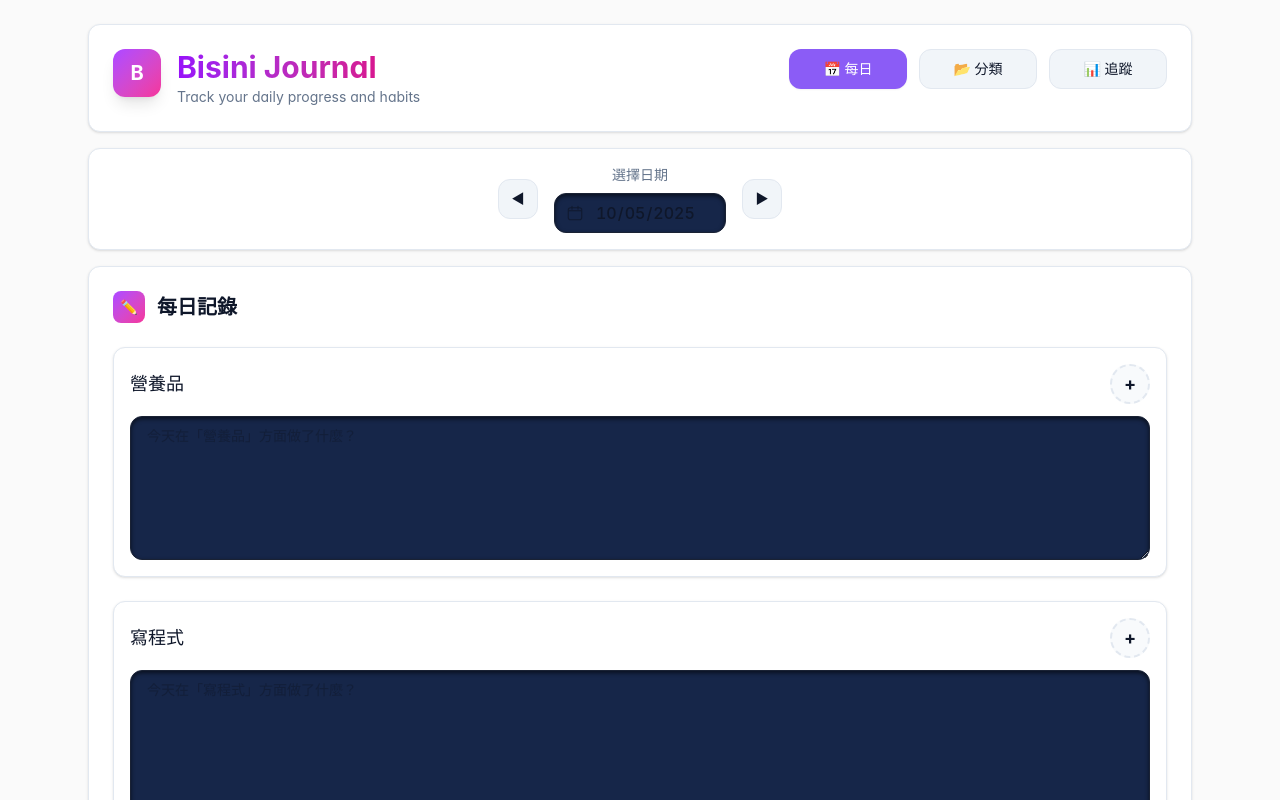
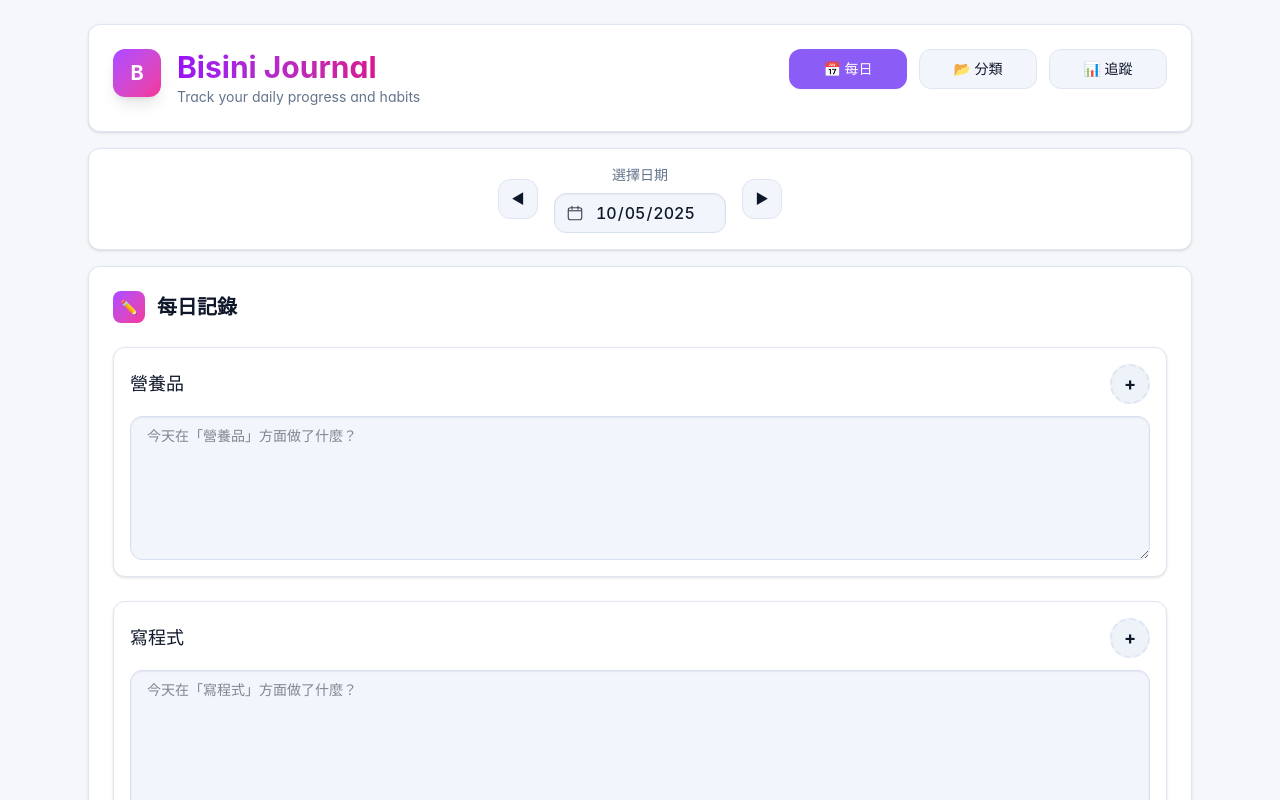
Before and after one commit to ianlai/bisini-journal, a Next.js app: page / in a window 1280 px wide. Shown: the top 800 px of the page. Built offline with nearby package versions, Linux system fonts and the light colour scheme.

Commit message:
Support light mode and dark mode

```diff
--- a/src/app/globals.css
+++ b/src/app/globals.css
@@ -1,20 +1,39 @@
 @import "tailwindcss";
 
 :root {
-  --background: #fafafa;
+  /* App background is not pure white; a soft tinted paper */
+  --background: #f6f7fb;            /* was #fafafa */
+
+  /* Text */
   --foreground: #0f172a;
+
+  /* Cards sit on the background, still white but we keep borders/shadow to float */
   --card: #ffffff;
   --card-foreground: #0f172a;
+
+  /* Brand */
   --primary: #8b5cf6;
   --primary-foreground: #ffffff;
-  --secondary: #f1f5f9;
+
+  /* Subtle containers / neutral buttons */
+  --secondary: #f2f5fb;            /* was #f1f5f9 */
   --secondary-foreground: #0f172a;
-  --muted: #f8fafc;
+
+  /* Muted backgrounds (headers, rails) */
+  --muted: #eef2f9;                /* was #f8fafc */
   --muted-foreground: #64748b;
-  --accent: #f1f5f9;
+
+  /* Accents */
+  --accent: #eef2f9;               /* was #f1f5f9 */
   --accent-foreground: #0f172a;
-  --border: #e2e8f0;
-  --input: #e2e8f0;
+
+  /* Borders / Inputs */
+  --border: #dfe6f2;               /* was #e2e8f0 */
+  --input: #d7e0f0;                /* was #e2e8f0 */
+
+  /* New: input surface (for inputs/textarea/date) */
+  --surface: #f2f5fb;              /* <— new for light */
+
   --ring: #8b5cf6;
   --radius: 0.75rem;
 }
@@ -43,21 +62,31 @@
   :root {
     --background: #0a0a0a;
     --foreground: #f8fafc;
+
     --card: #1e293b;
     --card-foreground: #f8fafc;
+
     --primary: #a78bfa;
     --primary-foreground: #0f172a;
+
     --secondary: #1e293b;
     --secondary-foreground: #f8fafc;
+
     --muted: #1e293b;
     --muted-foreground: #94a3b8;
+
     --accent: #1e293b;
     --accent-foreground: #f8fafc;
+
     --border: #334155;
-    --input: #334155;
+    --input:  #334155;
+
+    /* Slightly raised input well for dark */
+    --surface: #162649; /* keep your navy input feel */
     --ring: #a78bfa;
   }
 }
+
 
 * {
   border-color: var(--border);
@@ -158,18 +187,25 @@ body {
   height: 2.5rem;
   width: 100%;
   border-radius: var(--radius);
-  border: 1px solid #1a2234;
+  /* border: 1px solid #1a2234;
   background: #162649;
-  box-shadow: inset 0 2px 4px rgba(0,0,0,0.6);
+  box-shadow: inset 0 2px 4px rgba(0,0,0,0.6); */
+  border: 1px solid var(--input);               /* use theme var */
+  background: var(--surface);                   /* use theme var */
+  box-shadow: inset 0 1px 2px rgb(0 0 0 / 0.06);/* softer in light, dark gets var surface color */
   padding-block: 0.5rem;   /* ← vertical only */
   font-size: 0.875rem;
   transition: all 0.2s ease-in-out;
 }
 
+
 .input:focus {
   outline: none;
   border-color: var(--ring);
-  box-shadow: inset 0 2px 4px rgba(0,0,0,0.6), 0 0 0 2px rgb(139 92 246 / 0.3);
+  /* keep a subtle inner + ring glow; darker in dark due to surface color */
+  box-shadow:
+    inset 0 1px 2px rgb(0 0 0 / 0.08),
+    0 0 0 2px rgb(139 92 246 / 0.18);
 }
 
 /* Date input centering */
@@ -263,17 +299,25 @@ input[type="date"]::-webkit-datetime-edit-year-field {
 }
 
 
-/* normalize mobile date input */
+/* Normalize mobile date input */
 input[type="date"] {
   -webkit-appearance: none;
   appearance: none;
   font-size: 16px; /* prevent iOS zoom */
+  text-align: center !important;
+  text-align-last: center;
 }
 
-/* hide the native calendar icon; wrapper handles clicks */
+/* Let wrapper handle the click area; keep indicator invisible */
 input[type="date"]::-webkit-calendar-picker-indicator {
   opacity: 0;
   pointer-events: none;
 }
+
 /* remove any old date-center hacks that override padding */
-textarea { padding: 0.75rem 1rem; line-height: 1.5; font-size: 16px; } /* py-3 px-4 */
+/* Textarea sizing & rhythm */
+textarea {
+  padding: 0.75rem 1rem;
+  line-height: 1.5;
+  font-size: 16px;
+}
--- a/src/components/TrackerView.tsx
+++ b/src/components/TrackerView.tsx
@@ -65,24 +65,28 @@ export default function TrackerView({
 
   const PALETTES: Palette[] = [
     {
-      off: "bg-[#2d1b1b] border-[#3d2525]",
-      on: "bg-gradient-to-br from-red-400 to-red-500 border-red-400 shadow-md",
+      // red
+      off: "bg-red-50 border-red-100 dark:bg-[#2d1b1b] dark:border-[#3d2525]",
+      on: "bg-red-500 border-red-400 shadow-sm dark:bg-gradient-to-br dark:from-red-400 dark:to-red-500 dark:border-red-400 dark:shadow-md",
       legend: "bg-red-500 border-red-400",
     },
     {
-      off: "bg-[#2a2528] border-[#3a3337]",
-      on: "bg-gradient-to-br from-amber-400 to-amber-500 border-amber-400 shadow-md",
+      // amber
+      off: "bg-amber-50 border-amber-100 dark:bg-[#2a2528] dark:border-[#3a3337]",
+      on: "bg-amber-500 border-amber-400 shadow-sm dark:bg-gradient-to-br dark:from-amber-400 dark:to-amber-500 dark:border-amber-400 dark:shadow-md",
       legend: "bg-amber-500 border-amber-400",
     },
     {
-      off: "bg-[#1b1f2d] border-[#252a3d]",
-      on: "bg-gradient-to-br from-blue-400 to-blue-500 border-blue-400 shadow-md",
+      // blue
+      off: "bg-blue-50 border-blue-100 dark:bg-[#1b1f2d] dark:border-[#252a3d]",
+      on: "bg-blue-500 border-blue-400 shadow-sm dark:bg-gradient-to-br dark:from-blue-400 dark:to-blue-500 dark:border-blue-400 dark:shadow-md",
       legend: "bg-blue-500 border-blue-400",
     },
     {
-      off: "bg-[#251b2d] border-[#35253d]",
-      on: "bg-gradient-to-br from-purple-400 to-purple-500 border-purple-400 shadow-md",
-      legend: "bg-purple-500 border-purple-400",
+      // violet/purple
+      off: "bg-violet-50 border-violet-100 dark:bg-[#251b2d] dark:border-[#35253d]",
+      on: "bg-violet-500 border-violet-400 shadow-sm dark:bg-gradient-to-br dark:from-purple-400 dark:to-purple-500 dark:border-purple-400 dark:shadow-md",
+      legend: "bg-violet-500 border-violet-400",
     },
   ];
 
```
